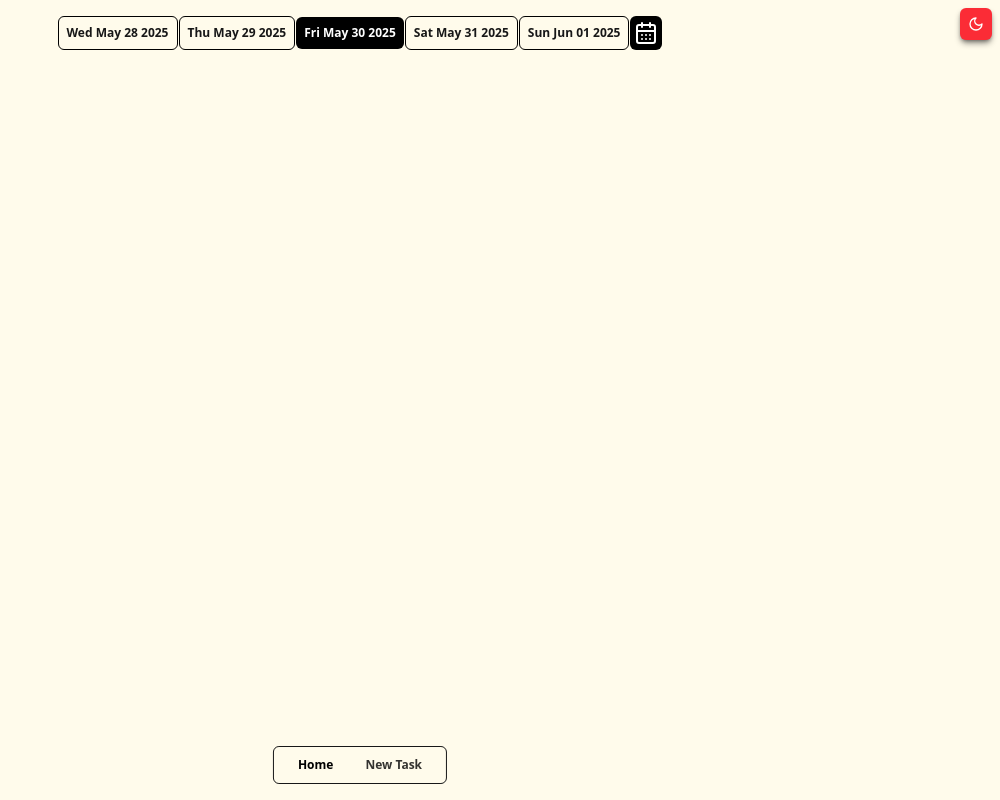
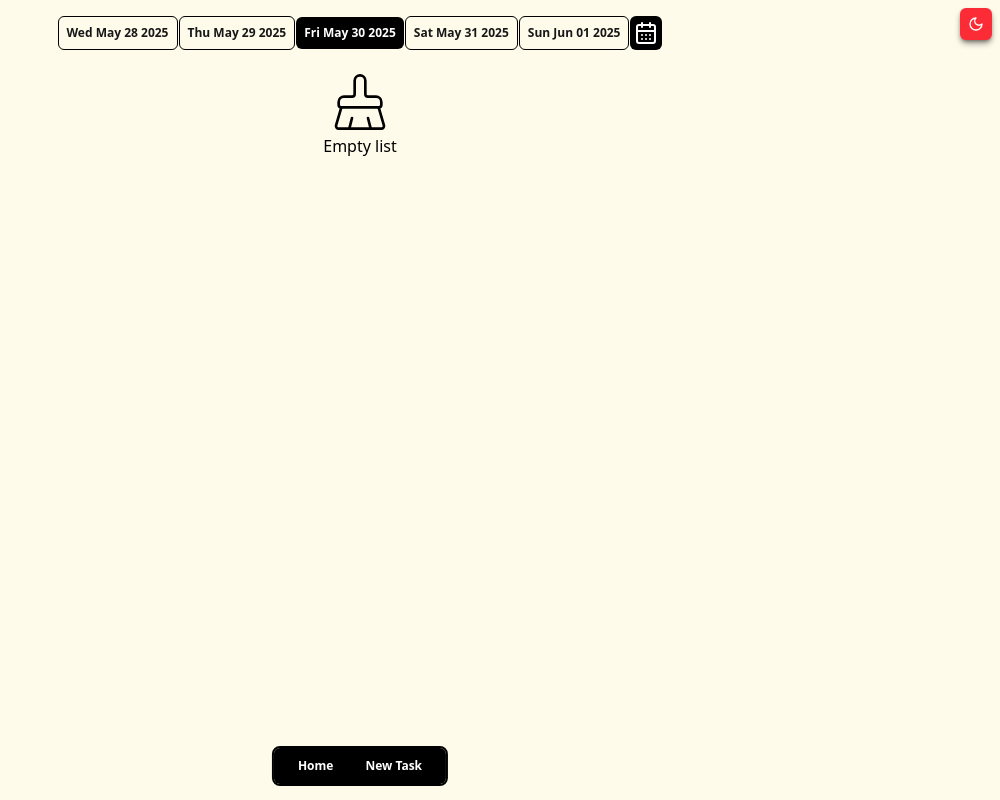
Before and after one commit to aboudev22/todolist, a React (Vite) app: page / in a window 1280 px wide. Shown: the whole page, without its empty margins (280-1280 px from the left). Built offline with nearby package versions, Linux system fonts and the light colour scheme.

Commit message:
edit feature

```diff
--- a/src/components/NavBar.tsx
+++ b/src/components/NavBar.tsx
@@ -5,13 +5,11 @@ export default function NavBar() {
   const location = useLocation();
 
   return (
-    <nav className="absolute bottom-4 left-[50%] -translate-x-[50%] flex px-4 py-[2px] gap-4 justify-around items-center rounded-md border-[1px] border-neutral-900 dark:border-slate-200">
+    <nav className="absolute bottom-4 left-[50%] -translate-x-[50%] flex px-4 py-[2px] gap-4 justify-around items-center rounded-md outline-[2px] bg-black dark:bg-red-500">
       <Link
         className={clsx(
-          "text-xs p-2 rounded-md hover:bg-black/5 dark:hover:bg-white/5",
-          location.pathname === "/"
-            ? "dark:text-white text-black font-extrabold"
-            : "dark:text-white/80 text-black/80 font-bold"
+          "text-xs p-2 text-white rounded-md hover:bg-black/5 dark:hover:bg-white/5",
+          location.pathname === "/" ? "font-extrabold" : "font-bold"
         )}
         to="/"
       >
@@ -19,10 +17,8 @@ export default function NavBar() {
       </Link>
       <Link
         className={clsx(
-          "text-xs p-2 rounded-md hover:bg-black/5 dark:hover:bg-white/5 dark:text-white",
-          location.pathname === "/newtask"
-            ? "dark:text-white text-black font-extrabold"
-            : "dark:text-white/80 text-black/80 font-bold"
+          "text-xs p-2 text-white rounded-md hover:bg-black/5 dark:hover:bg-white/5",
+          location.pathname === "/newtask" ? "font-extrabold" : "font-bold"
         )}
         to="/newtask"
       >
--- a/src/components/TaskCard.tsx
+++ b/src/components/TaskCard.tsx
@@ -35,15 +35,16 @@ export default function TaskCard({
             "text-xs rounded-xs p-1",
             priority === "low" ? "bg-gray-300" : "",
             priority === "medium" ? "bg-white" : "",
-            priority === "medium" ? "bg-yellow-300" : ""
+            priority === "high" ? "bg-yellow-300" : ""
           )}
         >
           {priority}
         </p>
+
         <Trash
           onClick={() => dispatch({ type: "remove", payload: id })}
           size={16}
-          className="cursor-pointer hover:rotate-12 transition text-black"
+          className="cursor-pointer hover:rotate-12 transition text-white"
         />
       </div>
     </div>
--- a/src/context/TasksProvider.tsx
+++ b/src/context/TasksProvider.tsx
@@ -20,6 +20,12 @@ function reducer(state: TaskProps[], action: TaskActionType): TaskProps[] {
           priority: action.payload.priority,
         },
       ];
+    case "edit":
+      return state.map((task) =>
+        task.id === action.payload.id
+          ? { ...task, description: action.payload.description }
+          : task
+      );
     case "remove":
       return state.filter((tasks) => tasks.id !== action.payload);
     case "toggle":
--- a/src/pages/Home.tsx
+++ b/src/pages/Home.tsx
@@ -1,5 +1,5 @@
 import clsx from "clsx";
-import { CalendarDays } from "lucide-react";
+import { BrushCleaning, CalendarDays } from "lucide-react";
 import { useEffect, useRef, useState } from "react";
 import useTasks from "../hooks/useTasks";
 import TaskCard from "../components/TaskCard";
@@ -7,7 +7,7 @@ import TaskCard from "../components/TaskCard";
 export default function Home() {
   const dateRef = useRef<HTMLInputElement | null>(null);
   const [selectedDate, setSelectedDate] = useState(new Date());
-  const [focusDate, setFocusDate] = useState<Date[]>([]);
+  const [focusDates, setFocusDates] = useState<Date[]>([]);
   const { tasks } = useTasks();
 
   const isSameDay = (a: Date | string, b: Date | string) => {
@@ -31,7 +31,7 @@ export default function Home() {
       newDate.setDate(selectedDate.getDate() + i);
       dates.push(newDate);
     }
-    setFocusDate(dates);
+    setFocusDates(dates);
   }, [selectedDate]);
 
   const handleDatePickedChange = (e: React.ChangeEvent<HTMLInputElement>) => {
@@ -55,7 +55,7 @@ export default function Home() {
       )}
     >
       <nav className="flex items-center gap-[1px]">
-        {focusDate.map((date, index) => (
+        {focusDates.map((date, index) => (
           <div
             onClick={() => setSelectedDate(date)}
             key={index}
@@ -86,7 +86,8 @@ export default function Home() {
         </form>
       </nav>
       <div className="flex flex-col gap-1 mt-5">
-        {dayTasks().map((task, index) => (
+        {dayTasks().length > 0 ? (
+          dayTasks().map((task, index) => (
             <TaskCard
               key={index}
               date={task.date}
@@ -95,7 +96,13 @@ export default function Home() {
               id={task.id}
               priority={task.priority}
             />
-        ))}
+          ))
+        ) : (
+          <div className="w-full flex-col h-full flex justify-center items-center">
+            <BrushCleaning className="stroke-1" size={64} />
+            <p className="dark:text-white text-dark">Empty list</p>
+          </div>
+        )}
       </div>
     </div>
   );
--- a/src/types/types.ts
+++ b/src/types/types.ts
@@ -30,6 +30,7 @@ type TaskProps = {
 type TaskActionType =
   | { type: "remove"; payload: number }
   | { type: "toggle"; payload: number }
+  | { type: "edit"; payload: { description: string; id: number } }
   | { type: "add"; payload: TaskProps };
 
 type TaskContextType = {
```
Lines whose indentation alone changed are shown as unchanged.
